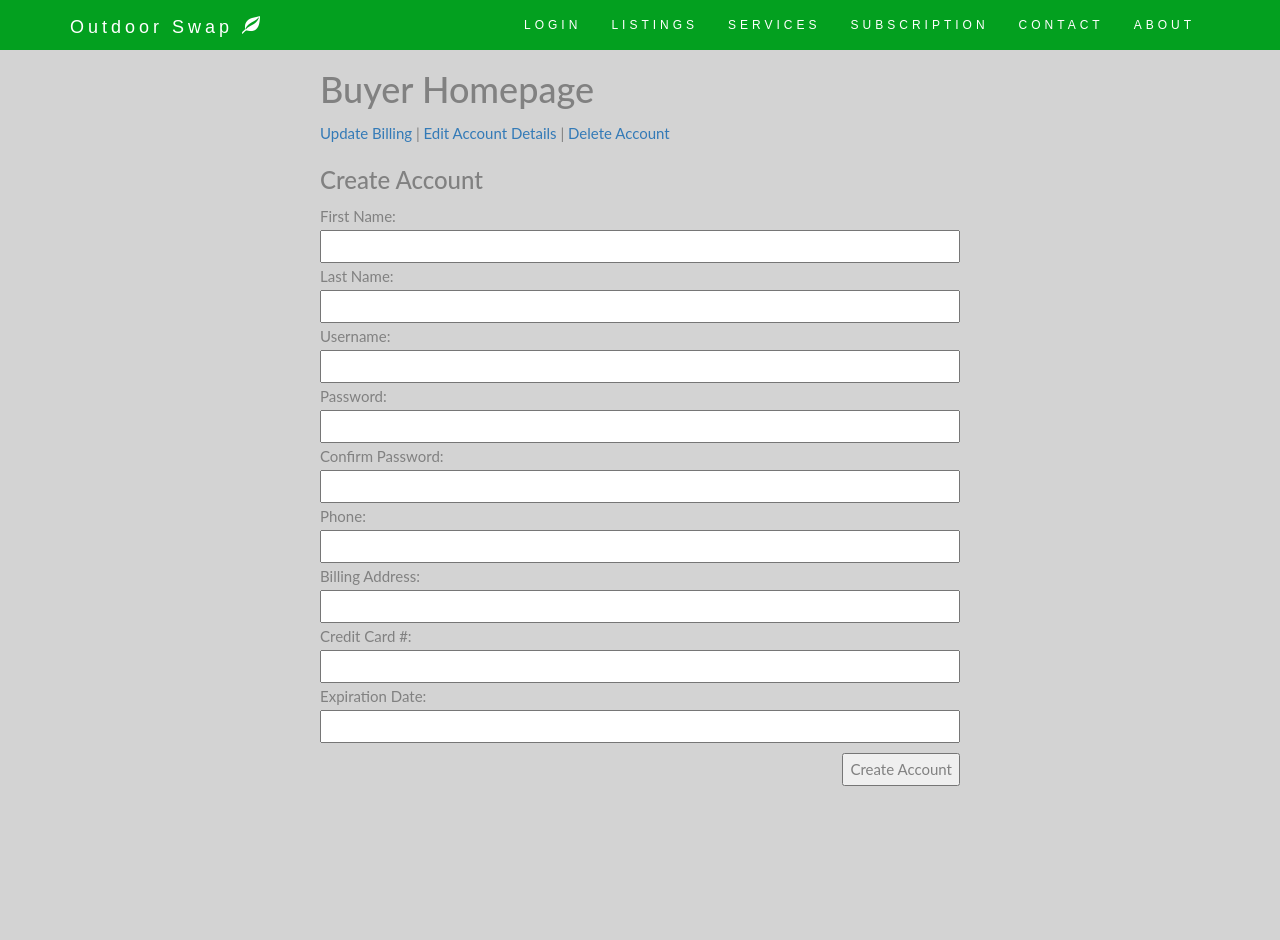
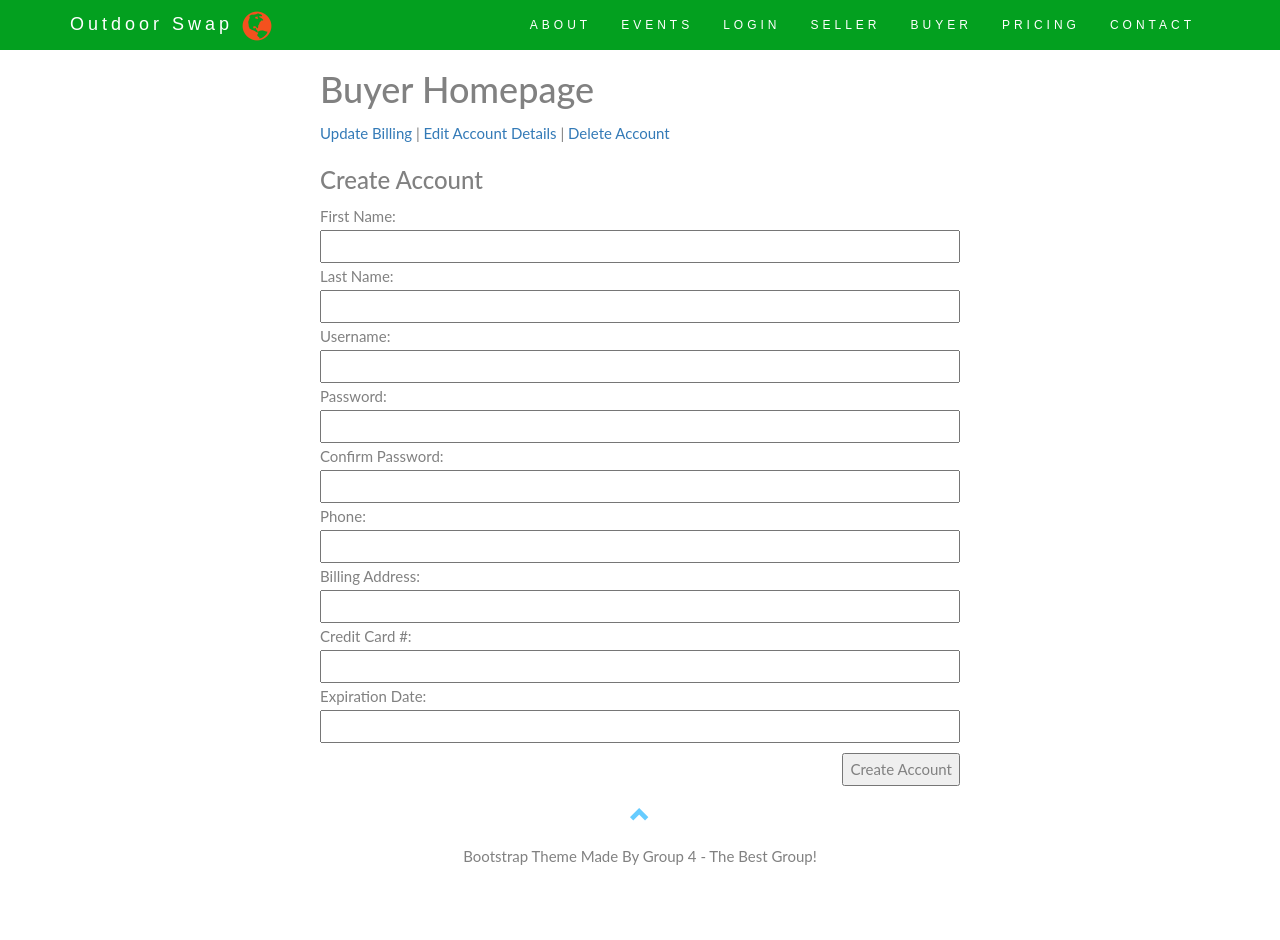
Before and after one commit to deanyuan97/Project-Group-4---IS-4460, a PHP site: page /buyerpage.php in a window 1280 px wide. Before the commit the page ends 786 px from the top, so only its background shows below. Run offline with PHP 8.4, Linux system fonts and the light colour scheme; some libraries are stand-ins or nearby versions.

Commit message:
Normalized header/nav with include.

```diff
--- a/buyerpage.php
+++ b/buyerpage.php
@@ -13,26 +13,9 @@
 
 </head>
 
-<body style = "background-color: lightgray;">
+<body>
 
-	<!-- Navbar -->
-	<nav class="navbar navbar-default">
-		<div class="container">
-		<div class="navbar-header">
-			 <a class="navbar-brand" href="#myPage">Outdoor Swap <span class="glyphicon glyphicon-leaf"></span></a>
-		</div>
-		<div class="collapse navbar-collapse" id="myNavbar">
-			<ul class="nav navbar-nav navbar-right">
-				<li><a href="#login">LOGIN</a></li>
-			<li><a href="#listings">LISTINGS</a></li>
-			<li><a href="#services">SERVICES</a></li>
-			<li><a href="#subsciption">SUBSCRIPTION</a></li>
-			<li><a href="#contact">CONTACT</a></li>
-			<li><a href="#about">ABOUT</a></li>
-			</ul>
-		</div>
-		</div>
-	</nav>
+<?php include_once 'inc/nav.php' ?>
 
 	<main class="container-slim text-left">
 		<h1>Buyer Homepage</h1>
@@ -60,6 +43,8 @@
 						<input type="submit" value="Create Account">
 			</form>
 	</main>
+
+	<?php include_once 'inc/footer.php' ?>
 </body>
 </html>
 
--- /dev/null
+++ b/inc/footer.php
@@ -0,0 +1,6 @@
+<footer class="container-fluid text-center">
+<a href="#" title="To Top">
+  <span class="glyphicon glyphicon-chevron-up"></span>
+</a>
+<p>Bootstrap Theme Made By Group 4 - The Best Group!</p>
+</footer>
--- /dev/null
+++ b/inc/nav.php
@@ -0,0 +1,18 @@
+<nav class="navbar navbar-default">
+  <div class="container">
+  <div class="navbar-header">
+     <a class="navbar-brand" href="mainpage.php">Outdoor Swap <span class="glyphicon glyphicon-globe logo"></span></a>
+  </div>
+  <div class="collapse navbar-collapse" id="myNavbar">
+    <ul class="nav navbar-nav navbar-right">
+    <li><a href="mainpage.php#about">ABOUT</a></li>
+    <li><a href="mainpage.php#events">EVENTS</a></li>
+    <li><a href="loginpage.php">LOGIN</a></li>
+    <li><a href="sellerview.php">SELLER</a></li>
+    <li><a href="buyerpage.php">BUYER</a></li>
+    <li><a href="mainpage.php#pricing">PRICING</a></li>
+    <li><a href="mainpage.php#contact">CONTACT</a></li>
+    </ul>
+  </div>
+  </div>
+</nav>
--- a/styles.css
+++ b/styles.css
@@ -46,7 +46,8 @@ body {
   }
   .logo {
       color: #f4511e;
-      font-size: 200px;
+      font-size: 30px;
+      vertical-align: middle;
   }
   .thumbnail {
       padding: 0 0 15px 0;
@@ -127,9 +128,9 @@ body {
       border-radius: 0;
       font-family: Montserrat, sans-serif;
     }
-      .navbar li a, .navbar .navbar-brand {
+    .navbar li a, .navbar .navbar-brand {
       color: #fff !important;
-  }
+    }
   .navbar-nav li a:hover, .navbar-nav li.active a {
       color: #f4511e !important;
       background-color: #fff !important;
@@ -137,6 +138,9 @@ body {
   .navbar-default .navbar-toggle {
       border-color: transparent;
       color: #fff !important;
+  }
+  .navbar-header {
+    margin-top: -5px;
   }
   footer .glyphicon {
       font-size: 20px;
@@ -186,6 +190,3 @@ body {
         font-size: 150px;
     }
   }
-  .glyphicon.glyphicon-globe {
-    font-size: 100px;
-  }
```
Also changed, not shown: SellerView.php (+6 -24 lines), loginpage.php (+2 -18 lines), mainpage.php (+2 -26 lines).
